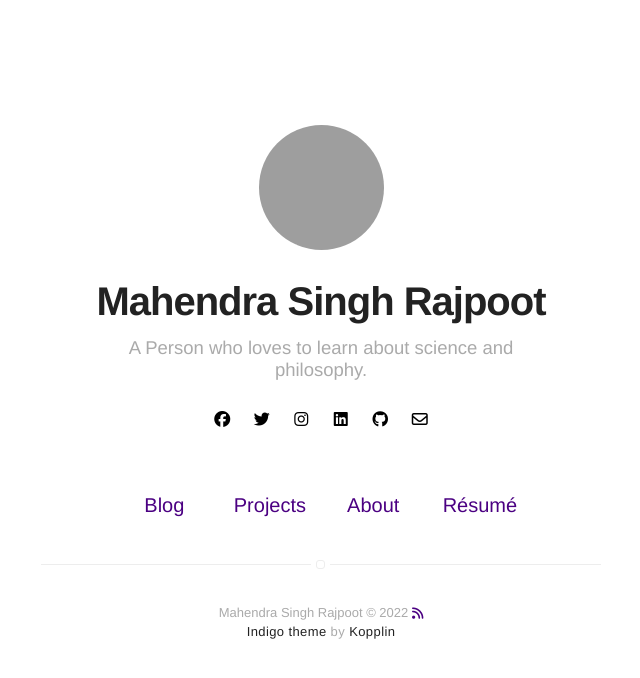
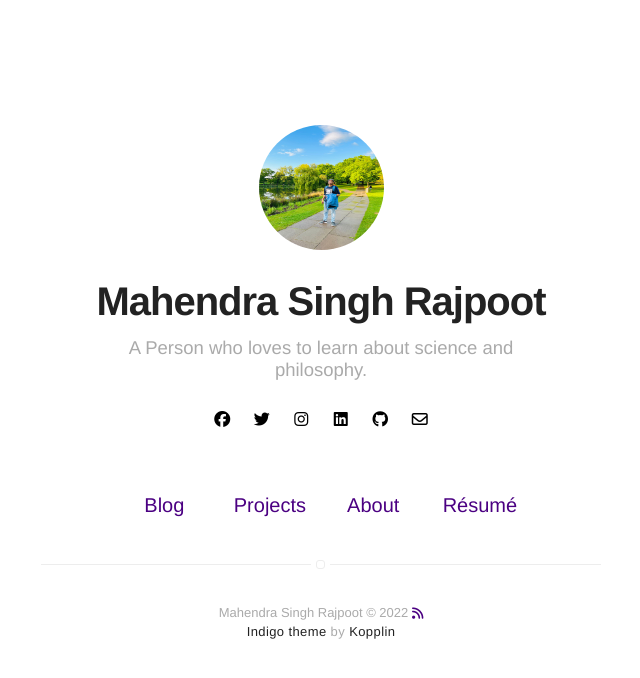
Before and after one commit to mahii6991/mahii6991.github.io, a Jekyll site: the page built from index.html, in a window 1280 px wide. Shown: the top 678 px of the page, without its empty margins (319-959 px from the left). Built offline with Jekyll 4.4.1, drawn with Linux system fonts in a browser that asks for light colours; nearby versions of some CDN libraries.

Commit message:
changing the profile picture

```diff
--- a/_config.yml
+++ b/_config.yml
@@ -8,7 +8,7 @@ description: A blog about technology and stuff related
 # if it's an external image, update below for true
 # better with square images
 external-image: false
-picture: assets/images/my_profile.jpeg
+picture: assets/images/my_design.jpg
 
 # your site color theme, true for dark theme,
 # false to light theme, auto to switch with system.
```
Also changed, not shown: assets/images/my_design.jpg (added).
